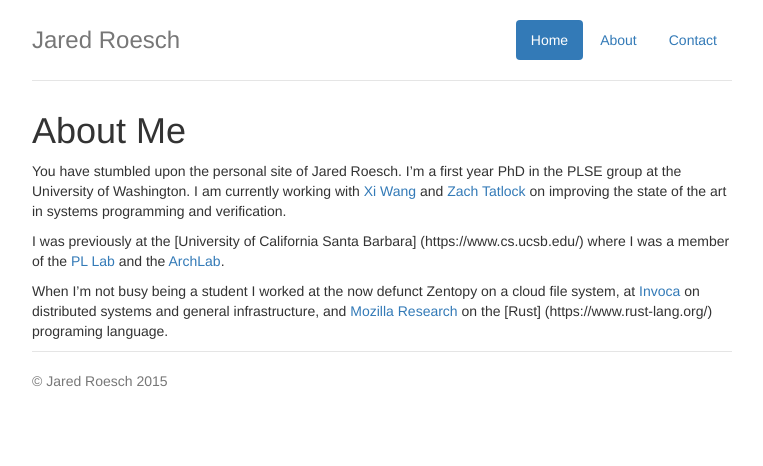
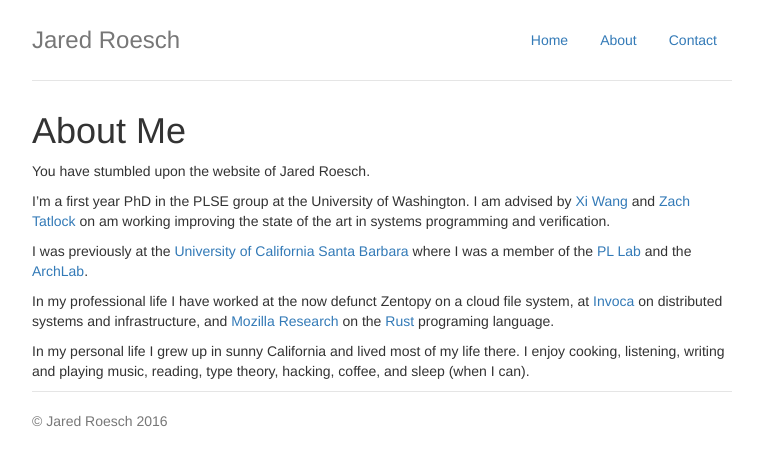
Before and after one commit to jroesch/jroesch.github.io, a Jekyll site: the page built from about.md, in a window 1280 px wide. Shown: the top 466 px of the page, without its empty margins (258-1021 px from the left). Built offline with Jekyll 4.4.1, drawn with Linux system fonts in a browser that asks for light colours.

Commit message:
Tweak some content on the site

```diff
--- a/_layouts/default.html
+++ b/_layouts/default.html
@@ -20,7 +20,7 @@
       <div class="header clearfix">
         <nav>
           <ul class="nav nav-pills pull-right">
-            <li role="presentation" class="active"><a href="/">Home</a></li>
+            <li role="presentation"><a href="/">Home</a></li>
             <li role="presentation"><a href="about.html">About</a></li>
             <li role="presentation"><a href="contact.html">Contact</a></li>
           </ul>
@@ -31,7 +31,7 @@
       {{ content }}
 
       <footer class="footer">
-        <p>&copy; Jared Roesch 2015</p>
+        <p>&copy; Jared Roesch 2016</p>
       </footer>
 
     </div> <!-- /container -->
--- a/about_content.md
+++ b/about_content.md
@@ -1,16 +1,21 @@
-You have stumbled upon the personal site of Jared Roesch.
+You have stumbled upon the website of Jared Roesch.
+
 I'm a first year PhD in the PLSE group at the University of Washington. I am
-currently working with [Xi Wang](https://homes.cs.washington.edu/~xi/) and
-[Zach Tatlock](https://homes.cs.washington.edu/~ztatlock/) on improving the
-state of the art in systems programming and verification.
+advised by [Xi Wang](https://homes.cs.washington.edu/~xi/) and
+[Zach Tatlock](https://homes.cs.washington.edu/~ztatlock/) on am working
+improving the state of the art in systems programming and verification.
 
-I was previously at the [University of California Santa Barbara]
-(https://www.cs.ucsb.edu/) where I was a member of the [PL
-Lab](https://www.cs.ucsb.edu/~benh/research/research.html) and the
-[ArchLab](https://www.cs.ucsb.edu/~arch/).
+I was previously at the
+[University of California Santa Barbara](https://www.cs.ucsb.edu/)
+where I was a member of the
+[PL Lab](https://www.cs.ucsb.edu/~benh/research/research.html)
+and the [ArchLab](https://www.cs.ucsb.edu/~arch/).
 
-When I'm not busy being a student I worked at the now defunct Zentopy on a
+In my professional life I have worked at the now defunct Zentopy on a
 cloud file system, at [Invoca](http://www.invoca.com/) on distributed systems
-and general infrastructure, and
-[Mozilla Research](https://www.mozilla.org/en-US/research/) on the [Rust]
-(https://www.rust-lang.org/) programing language.
+and infrastructure, and [Mozilla Research](https://www.mozilla.org/en-US/research/)
+on the [Rust](https://www.rust-lang.org/) programing language.
+
+In my personal life I grew up in sunny California and lived most of my life
+there. I enjoy cooking, listening, writing and playing music, reading,
+type theory, hacking, coffee, and sleep (when I can).
```
Also changed, not shown: contact.md (+7 -2 lines), index.html (+18 -10 lines).
